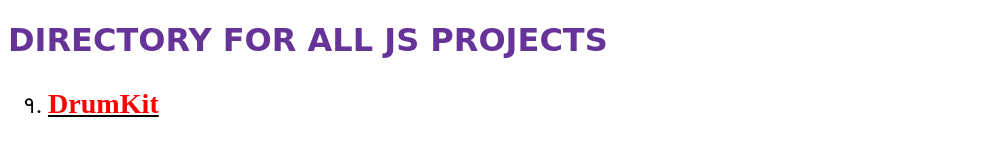
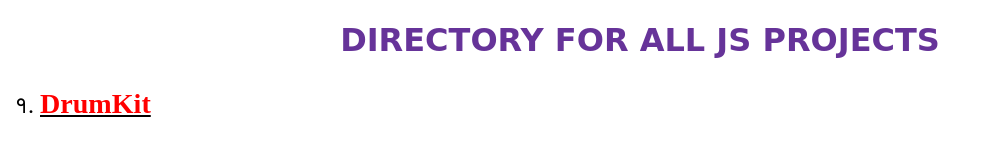
Before and after one commit to Ketan-Chaudhary/DrumKit, a plain HTML site: page index.html in a window 1280 px wide. Shown: the whole page, without its empty margins (0-991 px from the left). Drawn offline with Linux system fonts and the light colour scheme.

Commit message:
index page update

```diff
--- a/index.html
+++ b/index.html
@@ -21,13 +21,18 @@
             font-family: cursive;
             color: rebeccapurple;
         }
-
+        body{
+            /* justify-content: center; */
+            margin: auto;
+        }
 
     </style>
 </head>
 
 <body>
-    <h1>Directory for all Js Projects</h1>
+    <center>
+        <h1>Directory for all Js Projects</h1>
+    </center>
     <ul>
         <li>
             <h3><a href="/DrumKit/index.html">DrumKit</a></h3>
```
